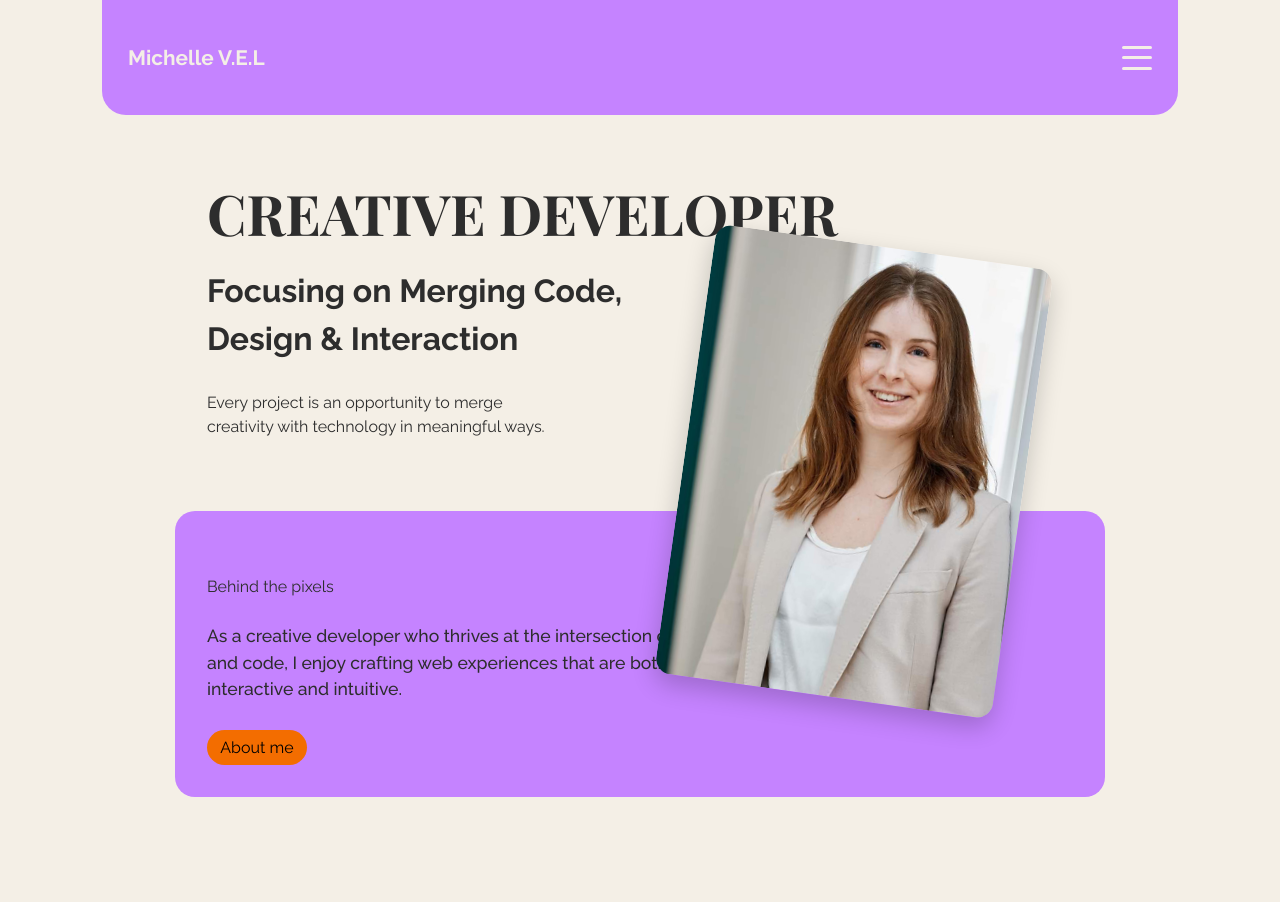
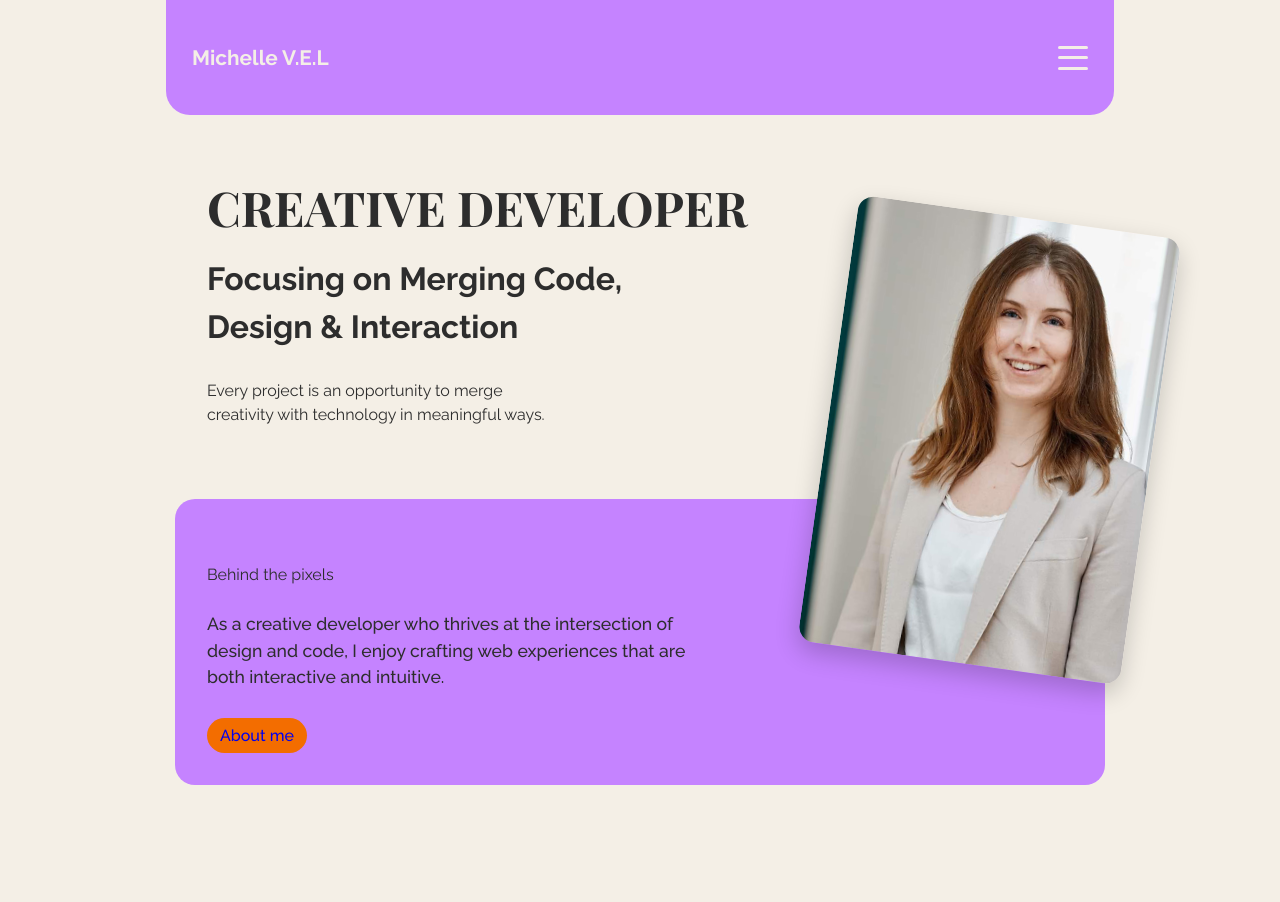
Before and after one commit to Enebye91/NewPortfolio, a React (Vite) app in the folder portfolio/: page / in a window 1280 px wide. Shown: the top 902 px of the page. Built offline with nearby package versions, Linux system fonts and the light colour scheme; a web font is replaced by a local one.

Commit message:
Hero_section css changes

```diff
--- a/portfolio/src/components/Hero_section.jsx
+++ b/portfolio/src/components/Hero_section.jsx
@@ -1,5 +1,5 @@
 import "../styles/hero_section.css";
-// import { Link } from "react-router-dom";
+import { Link } from "react-router-dom";
 import { HeroImages } from "../data/HeroImages.jsx";
 import { CtaData } from "../data/CtaData.jsx";
 
@@ -42,12 +42,11 @@ export default function Hero() {
             </span>
           </h4>
         </div>
-        {/* <Link className="CTA_button" to={CtaData.about.to}>
-          {CtaData.about.label}
-        </Link> */}
 
-        <button className="CTA_button" to={CtaData.about.to}>
-          {CtaData.about.label}
+        <button>
+          <Link className="CTA_button" to={CtaData.about.to}>
+            {CtaData.about.label}
+          </Link>
         </button>
       </article>
       <article className="note_container">
--- a/portfolio/src/index.css
+++ b/portfolio/src/index.css
@@ -26,7 +26,7 @@
 
 h1 {
   font-family: var(--font-headline);
-  font-size: clamp(2rem, 5vw, 3.5rem);
+  font-size: clamp(2rem, 5vw, 3rem);
   margin: 0;
 }
 
--- a/portfolio/src/styles/hero_section.css
+++ b/portfolio/src/styles/hero_section.css
@@ -16,6 +16,7 @@
 }
 
 .Hero_text_box {
+  max-width: clamp(40ch, 60%, 60ch);
   display: flex;
   flex-direction: column;
   gap: 0.75rem;
@@ -58,8 +59,19 @@
   display: flex;
   flex-direction: column;
   gap: 0.5rem;
+  width: clamp(300px, 60%, 600px);
 }
 
+.note_container {
+  display: flex;
+  justify-content: center;
+  align-items: center;
+  padding: 4%;
+}
+
+.note_container p {
+  font-size: clamp(1.5rem, 2.5vw, 2.5rem);
+}
 
 @media (min-width: 768px) {
   .Hero_wrapper {
@@ -68,13 +80,9 @@
   }
 
   .Hero_text_container {
-    grid-column: 4 / 12;
+    grid-column: 2 / 12;
     grid-row: 2;
     padding-left: 2rem;
-  }
-
-  .Hero_text_box {
-    max-width: 42ch;
   }
 
   .Hero_text_box h1 {
@@ -89,14 +97,15 @@
     position: absolute;
     top: 140px;
     right: 6%;
-    width: 260px;
+    height: 350px;
+    width: 250px;
     aspect-ratio: 3 / 4;
     transform: rotate(8deg);
     z-index: 10;
   }
 
   .Hero_CTA_container {
-    grid-column: 1 / 13;
+    grid-column: 2 / 15;
     grid-row: 3;
     padding-top: 3rem;
   }
@@ -106,12 +115,8 @@
   }
 
   .note_container {
-    grid-column: 6/12;
+    grid-column: 3/14;
     grid-row: 5;
-  }
-
-  .note_container p {
-    font-size: clamp(1.5rem, 2.5vw, 2.5rem);
   }
 }
 
@@ -120,15 +125,22 @@
     grid-column: 3 / 12;
   }
 
-  .Hero_text_box {
-    max-width: 48ch;
+  .Hero_img_container {
+    width: 280px;
+    height: 400px;
   }
 
+  .Hero_CTA_container {
+    grid-column: 3 / 15;
+  }
+}
+
+@media (min-width: 1280px) {
   .Hero_img_container {
-    top: 130px;
+    top: 100px;
     right: 10%;
-    width: 300px;
-    max-height: 60vh; /* beskytter Nest Hub */
+    height: 450px;
+    width: 325px;
   }
 
   .Hero_CTA_container {
@@ -136,13 +148,10 @@
   }
 }
 
-@media (min-width: 1280px) {
+@media (min-width: 1600px) {
   .Hero_img_container {
-    right: 20%;
-    width: 340px;
-  }
-
-  .Hero_text_box {
-    max-width: 60ch;
+    right: 25%;
+    height: 500px;
+    width: 350px;
   }
 }
--- a/portfolio/src/styles/navbar.css
+++ b/portfolio/src/styles/navbar.css
@@ -100,8 +100,8 @@
   }
 }
 
-@media (min-width: 1024) {
+@media (min-width: 1024px) {
   .navbar {
-    width: 70px;
+    width: 70%;
   }
 }
```
